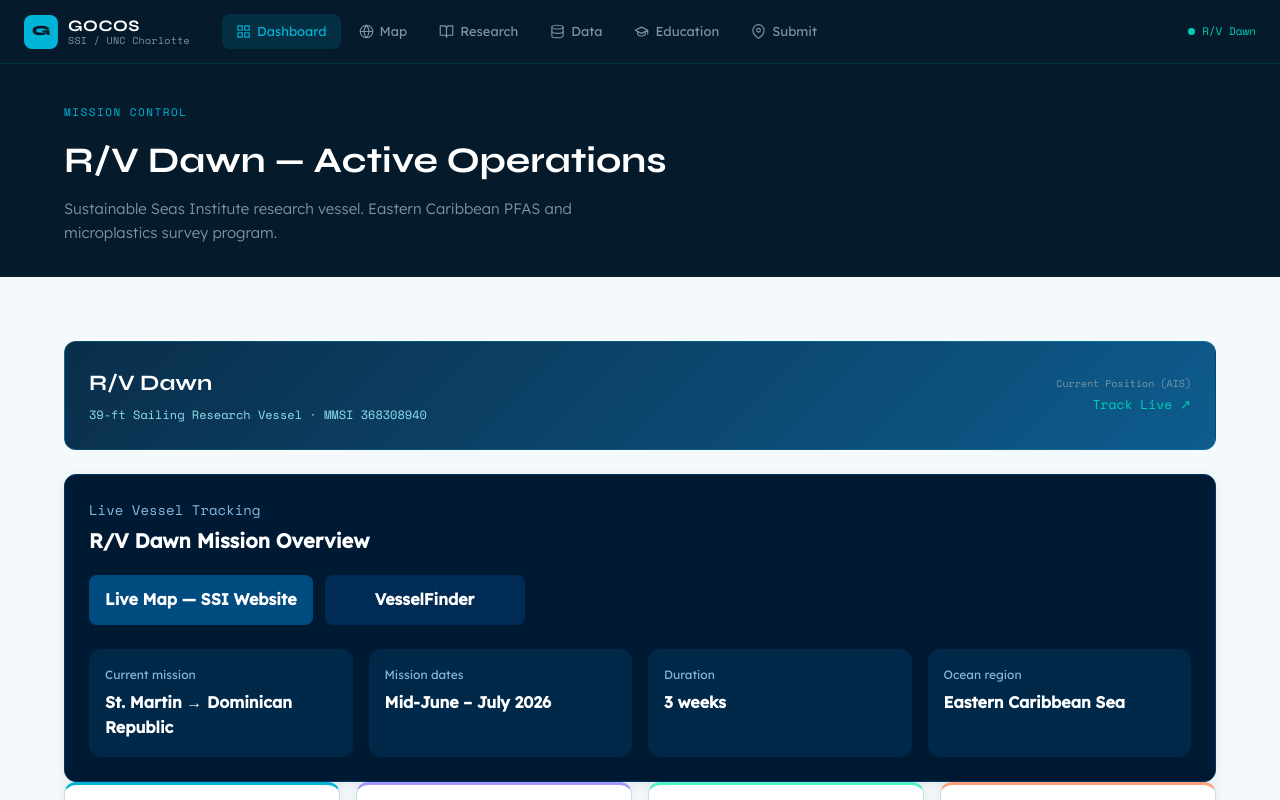
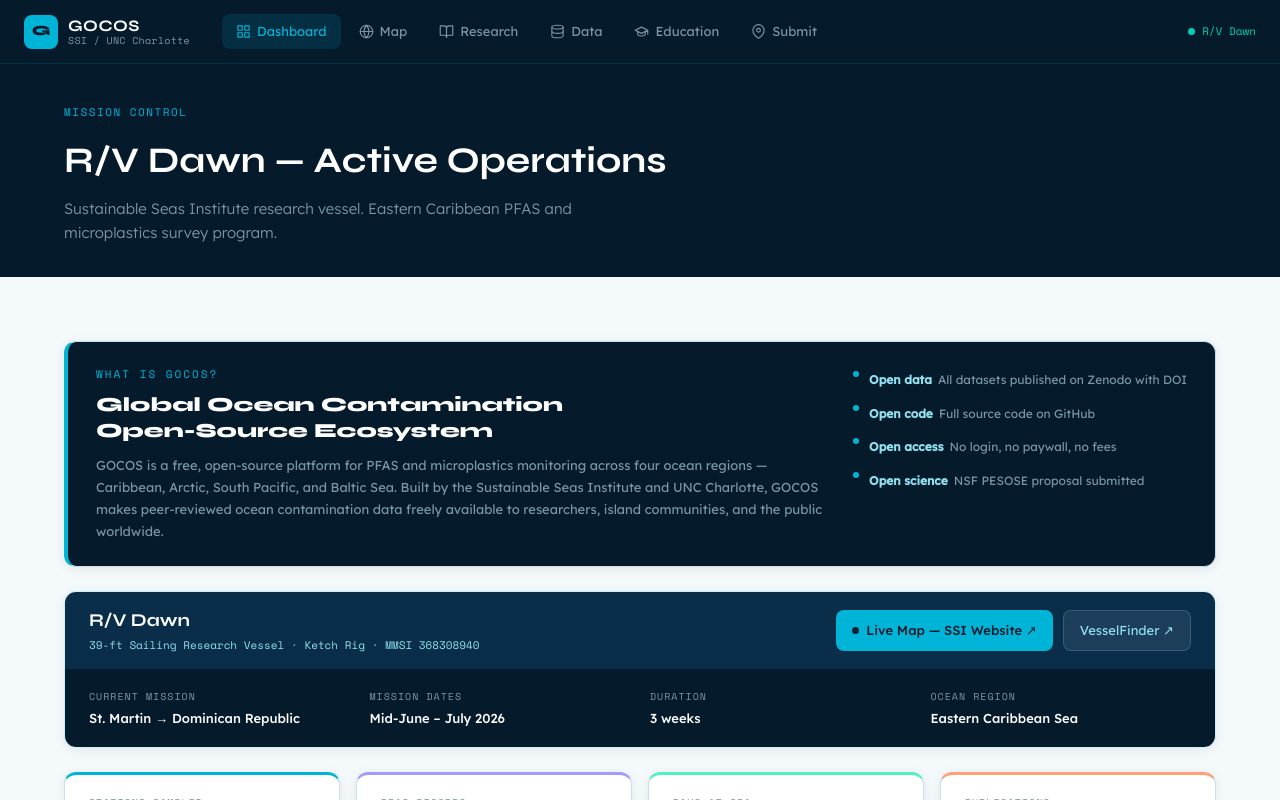
Before and after one commit to rbtipton/gocos-app, a React (Vite) app: page /dashboard in a window 1280 px wide. Shown: the top 800 px of the page. Built offline with nearby package versions, Linux system fonts and the light colour scheme; no server answers.

Commit message:
Update Dashboard.jsx
Added GOCOS details

```diff
--- a/src/pages/Dashboard.jsx
+++ b/src/pages/Dashboard.jsx
@@ -1,15 +1,13 @@
 import { stations } from '../data/stations'
 
 const metrics = [
-  { label: 'Stations Sampled', value: '18', unit: 'sites', color: '#00B4D8' },
-  { label: 'PFAS Compounds', value: '14', unit: 'analyzed', color: '#A29BFE' },
-  { label: 'Days at Sea', value: '127', unit: 'cumulative', color: '#55EFC4' },
-  { label: 'Publications', value: '2', unit: 'peer-reviewed', color: '#FFA07A' },
+  { label: 'Stations Sampled', value: '18',  unit: 'Caribbean sites', color: '#00B4D8' },
+  { label: 'PFAS Records',     value: '6,040', unit: 'open dataset',    color: '#A29BFE' },
+  { label: 'Days at Sea',      value: '127', unit: 'cumulative',       color: '#55EFC4' },
+  { label: 'Publications',     value: '2',   unit: 'peer-reviewed',    color: '#FFA07A' },
 ]
 
 const recentStations = [...stations].sort((a, b) => new Date(b.date) - new Date(a.date)).slice(0, 6)
-
-const statusColor = { low: '#00B894', moderate: '#FDCB6E', elevated: '#E17055', high: '#D63031' }
 
 export default function Dashboard() {
   return (
@@ -25,86 +23,73 @@
       </div>
 
       <div className="page">
-        <div className="vessel-banner">
-          <div>
-            <div className="vessel-name">R/V Dawn</div>
-            <div className="vessel-sub">39-ft Sailing Research Vessel · MMSI 368308940</div>
-          </div>
-          <div className="vessel-coords">
-            <span>Current Position (AIS)</span>
-            <a
-              href="https://www.vesselfinder.com/?mmsi=368308940"
-              target="_blank"
-              rel="noopener noreferrer"
-              style={{ color: 'var(--accent)', textDecoration: 'none', fontFamily: 'var(--font-mono)', fontSize: 13 }}
-            >
-              Track Live ↗
-            </a>
+
+        {/* About GOCOS */}
+        <div className="card" style={{ marginBottom: 24, borderLeft: '4px solid var(--teal)', background: 'var(--deep)', padding: '24px 28px' }}>
+          <div style={{ display: 'flex', gap: 24, alignItems: 'flex-start', flexWrap: 'wrap' }}>
+            <div style={{ flex: 1, minWidth: 260 }}>
+              <div style={{ fontFamily: 'var(--font-mono)', fontSize: 11, color: 'var(--teal)', letterSpacing: 2, marginBottom: 8 }}>
+                WHAT IS GOCOS?
+              </div>
+              <div style={{ fontFamily: 'var(--font-display)', fontWeight: 800, fontSize: 20, color: 'var(--white)', marginBottom: 4, lineHeight: 1.3 }}>
+                Global Ocean Contamination<br />Open-Source Ecosystem
+              </div>
+              <p style={{ fontSize: 13, color: 'var(--text3)', lineHeight: 1.7, marginTop: 10 }}>
+                GOCOS is a free, open-source platform for PFAS and microplastics monitoring across four ocean regions — Caribbean, Arctic, South Pacific, and Baltic Sea. Built by the Sustainable Seas Institute and UNC Charlotte, GOCOS makes peer-reviewed ocean contamination data freely available to researchers, island communities, and the public worldwide.
+              </p>
+            </div>
+            <div style={{ display: 'flex', flexDirection: 'column', gap: 8, flexShrink: 0 }}>
+              {[
+                ['Open data',    'All datasets published on Zenodo with DOI'],
+                ['Open code',    'Full source code on GitHub'],
+                ['Open access',  'No login, no paywall, no fees'],
+                ['Open science', 'NSF PESOSE proposal submitted'],
+              ].map(([label, desc]) => (
+                <div key={label} style={{ display: 'flex', alignItems: 'flex-start', gap: 10 }}>
+                  <div style={{ width: 6, height: 6, borderRadius: '50%', background: 'var(--teal)', marginTop: 5, flexShrink: 0 }} />
+                  <div>
+                    <span style={{ fontSize: 12, fontWeight: 600, color: 'var(--bright)' }}>{label}</span>
+                    <span style={{ fontSize: 12, color: 'var(--text3)', marginLeft: 6 }}>{desc}</span>
+                  </div>
+                </div>
+              ))}
+            </div>
           </div>
         </div>
 
-        <div className="card" style={{ backgroundColor: '#001a33', color: 'white', padding: '24px', border: '1px solid #003366' }}>
-          <div style={{ marginBottom: 18 }}>
-            <div style={{ fontSize: 14, fontFamily: 'var(--font-mono)', color: '#8ab7de', marginBottom: 4 }}>
-              Live Vessel Tracking
+        {/* Vessel banner */}
+        <div className="card" style={{ padding: 0, overflow: 'hidden', marginBottom: 24, border: '1px solid rgba(0,180,216,0.2)' }}>
+          <div style={{ background: 'var(--navy)', padding: '14px 24px', display: 'flex', justifyContent: 'space-between', alignItems: 'center', flexWrap: 'wrap', gap: 12 }}>
+            <div>
+              <div style={{ fontFamily: 'var(--font-display)', fontWeight: 700, fontSize: 18, color: 'var(--white)' }}>R/V Dawn</div>
+              <div style={{ fontFamily: 'var(--font-mono)', fontSize: 11, color: 'var(--bright)', marginTop: 2 }}>
+                39-ft Sailing Research Vessel · Ketch Rig · MMSI 368308940
+              </div>
             </div>
-            <div style={{ fontSize: 20, fontWeight: 600 }}>R/V Dawn Mission Overview</div>
+            <div style={{ display: 'flex', gap: 10 }}>
+              <a href="https://sustainableseasinstitute.org/track-r-v-dawn/" target="_blank" rel="noopener noreferrer"
+                style={{ display: 'inline-flex', alignItems: 'center', gap: 7, padding: '9px 16px', background: 'var(--teal)', color: 'var(--deep)', borderRadius: 8, textDecoration: 'none', fontWeight: 500, fontSize: 13 }}>
+                <span style={{ width: 7, height: 7, borderRadius: '50%', background: 'var(--deep)', display: 'inline-block', animation: 'pulse 2s infinite' }} />
+                Live Map — SSI Website ↗
+              </a>
+              <a href="https://www.vesselfinder.com/?mmsi=368308940" target="_blank" rel="noopener noreferrer"
+                style={{ display: 'inline-flex', alignItems: 'center', gap: 7, padding: '9px 16px', background: 'rgba(255,255,255,0.08)', color: 'var(--bright)', borderRadius: 8, textDecoration: 'none', fontSize: 13, border: '1px solid rgba(144,224,239,0.2)' }}>
+                VesselFinder ↗
+              </a>
+            </div>
           </div>
-
-          <div style={{ display: 'flex', flexWrap: 'wrap', gap: 12, marginBottom: 24 }}>
-            <a
-              href="https://sustainableseasinstitute.org/track-r-v-dawn/"
-              target="_blank"
-              rel="noopener noreferrer"
-              style={{
-                backgroundColor: '#004b80',
-                color: 'white',
-                padding: '12px 16px',
-                borderRadius: 8,
-                textDecoration: 'none',
-                fontWeight: 600,
-                minWidth: 200,
-                textAlign: 'center',
-              }}
-            >
-              Live Map — SSI Website
-            </a>
-            <a
-              href="https://www.vesselfinder.com/?mmsi=368308940"
-              target="_blank"
-              rel="noopener noreferrer"
-              style={{
-                backgroundColor: '#002b54',
-                color: 'white',
-                padding: '12px 16px',
-                borderRadius: 8,
-                textDecoration: 'none',
-                fontWeight: 600,
-                minWidth: 200,
-                textAlign: 'center',
-              }}
-            >
-              VesselFinder
-            </a>
-          </div>
-
-          <div style={{ display: 'grid', gridTemplateColumns: 'repeat(auto-fit, minmax(180px, 1fr))', gap: 16 }}>
-            <div style={{ backgroundColor: '#002848', borderRadius: 12, padding: '16px' }}>
-              <div style={{ fontSize: 12, color: '#8ab7de', marginBottom: 6 }}>Current mission</div>
-              <div style={{ fontSize: 16, fontWeight: 600 }}>St. Martin → Dominican Republic</div>
-            </div>
-            <div style={{ backgroundColor: '#002848', borderRadius: 12, padding: '16px' }}>
-              <div style={{ fontSize: 12, color: '#8ab7de', marginBottom: 6 }}>Mission dates</div>
-              <div style={{ fontSize: 16, fontWeight: 600 }}>Mid-June – July 2026</div>
-            </div>
-            <div style={{ backgroundColor: '#002848', borderRadius: 12, padding: '16px' }}>
-              <div style={{ fontSize: 12, color: '#8ab7de', marginBottom: 6 }}>Duration</div>
-              <div style={{ fontSize: 16, fontWeight: 600 }}>3 weeks</div>
-            </div>
-            <div style={{ backgroundColor: '#002848', borderRadius: 12, padding: '16px' }}>
-              <div style={{ fontSize: 12, color: '#8ab7de', marginBottom: 6 }}>Ocean region</div>
-              <div style={{ fontSize: 16, fontWeight: 600 }}>Eastern Caribbean Sea</div>
-            </div>
+          <div style={{ background: 'var(--deep)', padding: '20px 24px', display: 'grid', gridTemplateColumns: 'repeat(auto-fit, minmax(160px, 1fr))', gap: 20 }}>
+            {[
+              { label: 'Current mission', value: 'St. Martin → Dominican Republic' },
+              { label: 'Mission dates',   value: 'Mid-June – July 2026' },
+              { label: 'Duration',        value: '3 weeks' },
+              { label: 'Ocean region',    value: 'Eastern Caribbean Sea' },
+            ].map(item => (
+              <div key={item.label}>
+                <div style={{ fontFamily: 'var(--font-mono)', fontSize: 10, color: 'var(--text3)', letterSpacing: 1, textTransform: 'uppercase', marginBottom: 4 }}>{item.label}</div>
+                <div style={{ fontSize: 13, color: 'var(--white)', fontWeight: 500, lineHeight: 1.4 }}>{item.value}</div>
+              </div>
+            ))}
           </div>
         </div>
 
@@ -112,10 +97,7 @@
           {metrics.map(m => (
             <div className="card" key={m.label} style={{ borderTop: `3px solid ${m.color}` }}>
               <div className="card-label">{m.label}</div>
-              <div className="card-value">
-                {m.value}
-                <span className="card-unit">{m.unit}</span>
-              </div>
+              <div className="card-value">{m.value}<span className="card-unit">{m.unit}</span></div>
             </div>
           ))}
         </div>
@@ -126,13 +108,13 @@
             <table className="recent-table">
               <tbody>
                 {[
-                  ['Vessel',       'R/V Dawn (SSI)'],
-                  ['MMSI',         '368308940'],
-                  ['Mission dates','Mid-June – early July 2026 (3 weeks)'],
-                  ['Route',        'St. Martin → BVI → USVI → Spanish VI → Puerto Rico → Dominican Republic'],
-                  ['PI aboard',    'Dr. Roger Tipton'],
-                  ['Objective',    'PFAS and microplastics survey — Leeward Islands'],
-                  ['Ocean region', 'Eastern Caribbean Sea'],
+                  ['Vessel',        'R/V Dawn (SSI)'],
+                  ['MMSI',          '368308940'],
+                  ['Mission dates', 'Mid-June – early July 2026 (3 weeks)'],
+                  ['Route',         'St. Martin → BVI → USVI → Spanish VI → Puerto Rico → Dominican Republic'],
+                  ['PI aboard',     'Dr. Roger Tipton'],
+                  ['Objective',     'PFAS and microplastics survey — Leeward Islands'],
+                  ['Ocean region',  'Eastern Caribbean Sea'],
                 ].map(([k, v]) => (
                   <tr key={k}>
                     <td style={{ color: 'var(--text3)', width: 130, fontFamily: 'var(--font-mono)', fontSize: 11 }}>{k}</td>
@@ -146,19 +128,16 @@
           <div className="card">
             <div className="section-title">Program Status</div>
             {[
-              { label: 'PFAS Publication', val: 'Published', badge: 'complete' },
-              { label: 'Microplastics Paper', val: 'In preparation', badge: 'active' },
-              { label: 'NSF PESOSE Proposal', val: 'Submitted', badge: 'active' },
-              { label: 'NSF Award 2444939', val: 'Active — Arctic data collection', badge: 'active' },
-              { label: 'GOCOS App', val: 'Phase 1 development', badge: 'active' },
-              { label: 'UNC Charlotte undergrads', val: '3 students active', badge: 'active' },
+              { label: 'PFAS Publication',        val: 'Published',                 badge: 'complete' },
+              { label: 'Microplastics Paper',      val: 'In preparation',            badge: 'active' },
+              { label: 'NSF PESOSE Proposal',      val: 'Submitted',                 badge: 'active' },
+              { label: 'NSF Award 2444939',        val: 'Active — Arctic sampling',  badge: 'active' },
+              { label: 'South Pacific Expedition', val: 'Active — French Polynesia', badge: 'active' },
+              { label: 'GOCOS Platform',           val: 'Phase 1 live',              badge: 'active' },
             ].map(r => (
               <div key={r.label} style={{ display: 'flex', justifyContent: 'space-between', alignItems: 'center', padding: '10px 0', borderBottom: '1px solid var(--surface2)' }}>
                 <span style={{ fontSize: 13, color: 'var(--text2)' }}>{r.label}</span>
-                <span className={`badge badge-${r.badge}`}>
-                  <span className="badge-dot" />
-                  {r.val}
-                </span>
+                <span className={`badge badge-${r.badge}`}><span className="badge-dot" />{r.val}</span>
               </div>
             ))}
           </div>
@@ -170,12 +149,8 @@
             <table className="recent-table" style={{ minWidth: 600 }}>
               <thead>
                 <tr>
-                  <th>Station ID</th>
-                  <th>Location</th>
-                  <th>Date</th>
-                  <th>PFAS (ng/L)</th>
-                  <th>Microplastics (p/L)</th>
-                  <th>Status</th>
+                  <th>Station ID</th><th>Location</th><th>Date</th>
+                  <th>PFAS (ng/L)</th><th>Microplastics (p/L)</th><th>Status</th>
                 </tr>
               </thead>
               <tbody>
@@ -186,12 +161,7 @@
                     <td>{s.date}</td>
                     <td style={{ fontFamily: 'var(--font-mono)', fontSize: 13 }}>{s.pfas.toFixed(1)}</td>
                     <td style={{ fontFamily: 'var(--font-mono)', fontSize: 13 }}>{s.mp.toFixed(1)}</td>
-                    <td>
-                      <span className={`badge badge-${s.status}`}>
-                        <span className="badge-dot" />
-                        {s.status}
-                      </span>
-                    </td>
+                    <td><span className={`badge badge-${s.status}`}><span className="badge-dot" />{s.status}</span></td>
                   </tr>
                 ))}
               </tbody>
```
